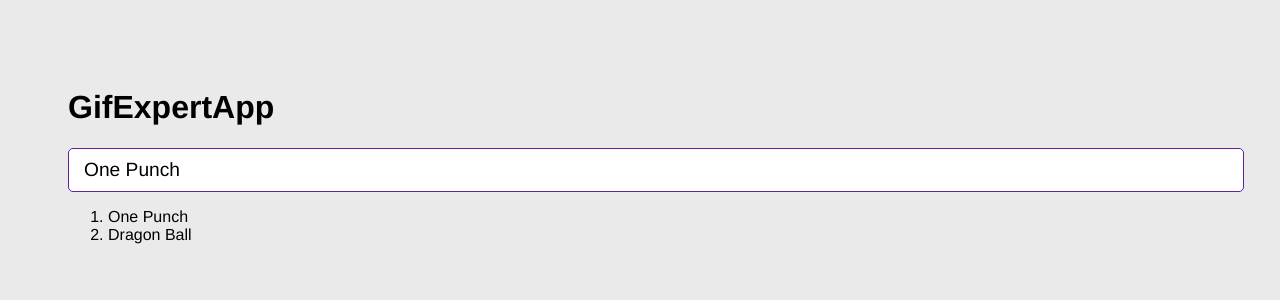
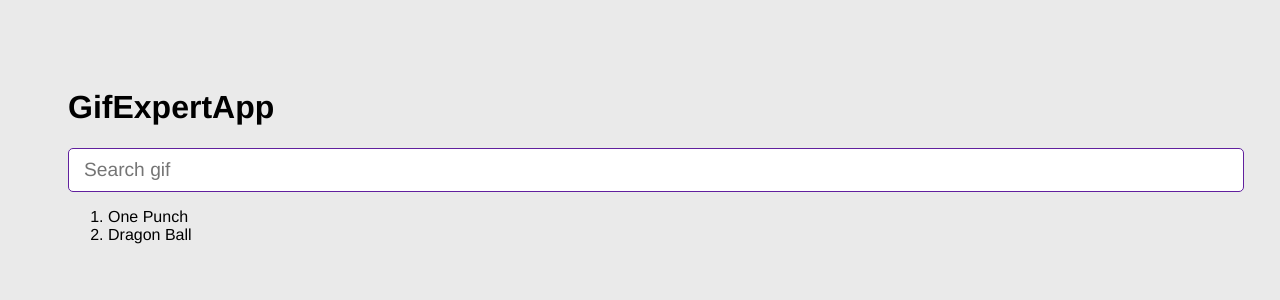
Before and after one commit to cotamo1901/gif-expert-app, a React (Vite) app: page / in a window 1280 px wide. Shown: the top 300 px of the page. Built offline with nearby package versions, Linux system fonts and the light colour scheme.

Commit message:
se añade fetch

```diff
--- a/src/components/AddCategory.jsx
+++ b/src/components/AddCategory.jsx
@@ -1,7 +1,7 @@
 import { useState } from "react";
 
 export const AddCategory = ({ setCategories }) => {
-  const [inputValue, setInputValue] = useState("One Punch");
+  const [inputValue, setInputValue] = useState("");
 
   const onInputChange = (event) => {
     setInputValue(event.target.value);
@@ -9,12 +9,13 @@ export const AddCategory = ({ setCategories }) => {
 
   const onSubmit = (event) => {
     event.preventDefault();
+    if (inputValue.trim().length <= 1) return {};
     setCategories((categories) => [inputValue, ...categories]);
     setInputValue("");
   };
 
   return (
-    <form onSubmit={(event) => onSubmit(event)}>
+    <form onSubmit={ onSubmit}>
       <input
         type="text"
         placeholder="Search gif"
```
